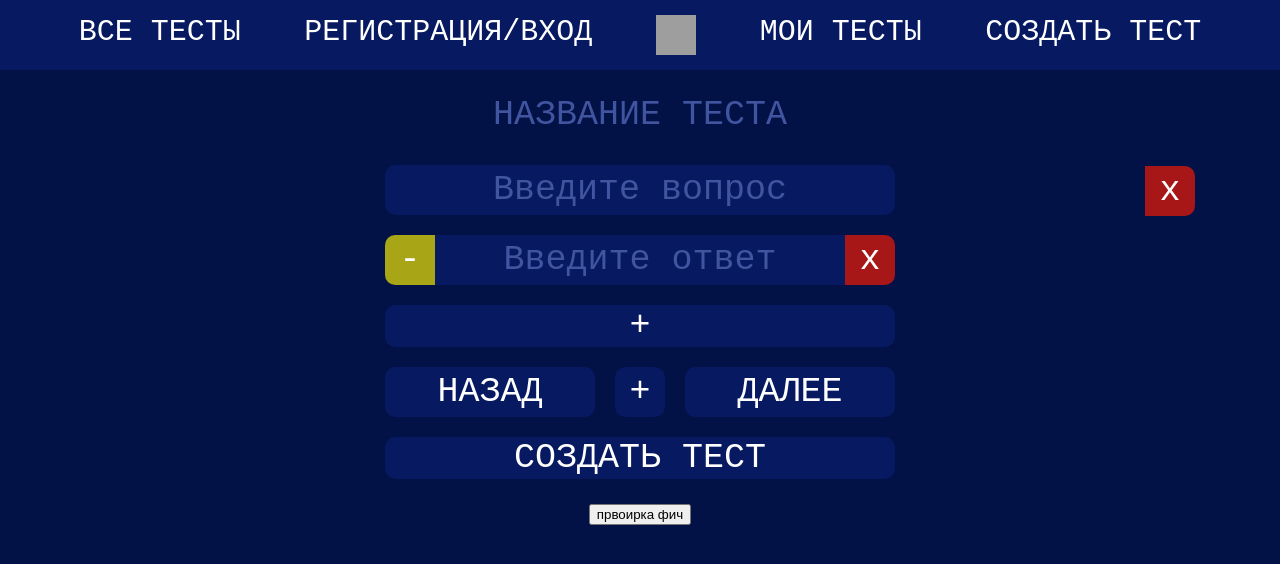
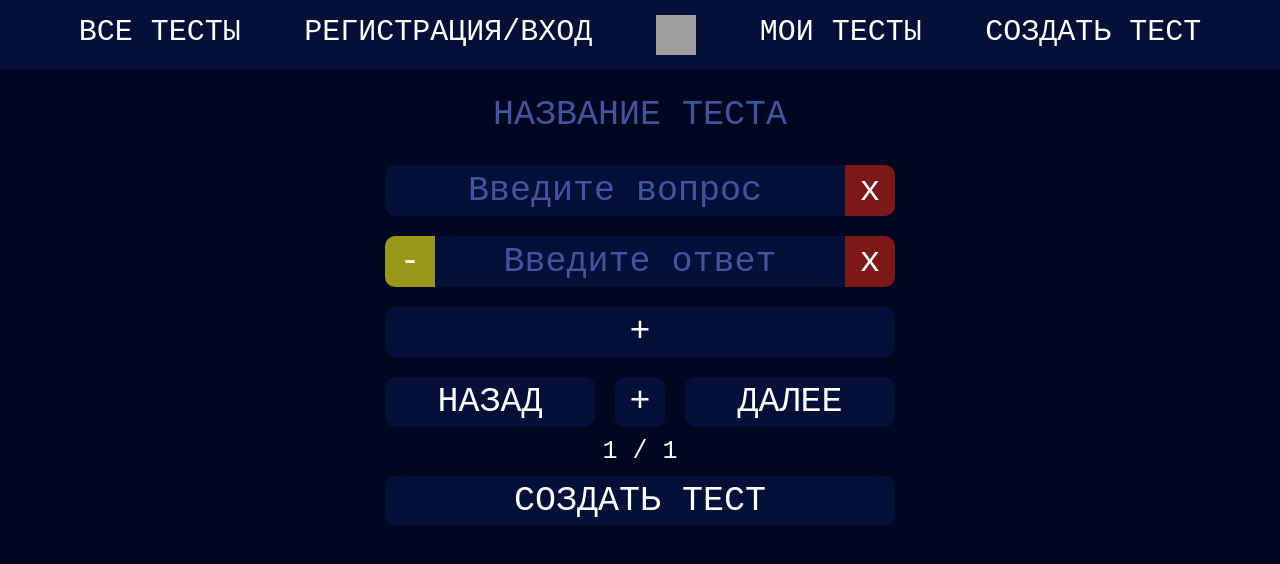
Before and after one commit to LordCookis/Tester, a Next.js app: page /addTest in a window 1280 px wide. Shown: the top 564 px of the page. Built offline with nearby package versions, Linux system fonts and the light colour scheme; grey boxes are pictures that could not be loaded.

Commit message:
Add functions

```diff
--- a/src/pages/addTest.jsx
+++ b/src/pages/addTest.jsx
@@ -1,5 +1,6 @@
 import { useState } from "react"
 import { randomNumber } from "@/utils/randomNumber"
+import { set } from "mongoose"
 
 export default function addTest() {
   const [test, setTest] = useState({
@@ -14,77 +15,106 @@ export default function addTest() {
       }]
     }]
   })
-  const [numA, setNumA] = useState(0)
+  const [numQ, setNumQ] = useState(0)
+  const [error, setError] = useState("")
 
   const newAnswer = () => {
     setTest({
       ...test,
-      questions: [{
-        ...test.questions[numA],
-        answers: test.questions[numA].answers.concat({
-          id: randomNumber(1000,9999),
-          textA: "",
-          state: false
-        })
-      }]
+      questions:
+        test.questions.map((question, index) => index === numQ ?
+        {
+          ...question,
+          answers: [
+            ...question.answers,
+            {
+              id: randomNumber(1000, 9999),
+              textA: "",
+              state: false
+            }
+          ]
+        } : question)
     })
+    setError("Ошибка: это ROFLS")
   }
 
   const delAnswer = (id) => {
     setTest({
       ...test,
-      questions: [{
-        ...test.questions[numA],
-        answers: test.questions[numA].answers.filter((answer) => answer.id !== id)
-      }]
+      questions:
+        test.questions.map((question, index) => index === numQ ?
+        {
+          ...question,
+          answers: test.questions[numQ].answers.filter((answer) => answer.id !== id)
+        } : question)
     })
   }
 
   const checkAnswer = (id) => {
     setTest({
       ...test,
-      questions: [{
-        ...test.questions[numA],
-        answers: test.questions[numA].answers.map((answer) => answer.id === id && !answer.state ? {...answer, state: true} : {...answer, state: false})
-      }]
+      questions:
+        test.questions.map((question, index) => index === numQ ?
+        {
+          ...question,
+          answers: test.questions[numQ].answers.map((answer) => answer.id === id ? { ...answer, state: !answer.state } : answer)
+        } : question)
     })
   }
 
   const newQuestion = async() => {
+    setTest({
+      ...test,
+      questions: [
+        ...test.questions,
+        {
+          id: randomNumber(1000, 9999),
+          textQ: "",
+          answers: [{
+              id: randomNumber(1000, 9999),
+              textA: "",
+              state: false
+          }]
+        }
+      ]
+    })
+  }
 
+  const delQuestion = () => {
+    if (test.questions.length != 1) {
+      setTest({
+        ...test,
+        questions: test.questions.filter((question) => question.id !== test.questions[numQ].id)
+      })
+      numQ != 0 ? setNumQ(numQ - 1) : setNumQ(0)
+    } else {setError("Ошибка: нужен минимум один вопрос")}
   }
 
   const backQ = () => {
-    numA ? setNumA(numA - 1) : setNumA(Object.keys(test).length - 1)
+    numQ ? setNumQ(numQ - 1) : setNumQ(test.questions.length - 1)
   }
 
   const nextQ = () => {
-    setNumA(numA + 1)
+    test.questions.length != numQ + 1 ? setNumQ(numQ + 1) : setNumQ(0)
   }
-
-
 
   const addTest = async() => {
 
-  }
-
-  const testF = () => {
-    console.log(test)
   }
 
   return(
     <div className="addDivPage">
       <input className="inputName" placeholder="НАЗВАНИЕ ТЕСТА" onChange={(e)=>setTest({...test, name: e.target.value})}/>
       <div className="addTestDiv">
-        <input className="input" placeholder="Введите вопрос" onChange={(e)=>setTest({...test.questions[numQ], textQ: e.textQ.value})}/>
-        <button className="delQuestion">x</button>
-        {test.questions[numA].answers.map((answer) => (
+        <div className="questionDiv">
+          <input className="inputQuestion" placeholder="Введите вопрос" onChange={(e)=>setTest({...test, questions: [{...test.questions[numQ], textQ: e.target.value}]})}/>
+          <button className="delQuestion" onClick={delQuestion}>x</button>
+        </div>
+        {test.questions[numQ].answers.map((answer) => (
         <div className="answerDiv">
           {!answer.state ?
-          <button className="falseAnswer" onClick={()=>checkAnswer(answer.id)}>-</button>
-          :
-          <button className="trueAnswer" onClick={()=>checkAnswer(answer.id)}>ъ</button>
-          }
+          <button className="falseAnswer" onClick={()=>checkAnswer(answer.id)}>-</button> :
+          <button className="trueAnswer" onClick={()=>checkAnswer(answer.id)}>ъ</button>}
         <input className="inputAnswer" placeholder="Введите ответ"/>
         <button className="delAnswer" onClick={()=>delAnswer(answer.id)}>x</button>
         </div>))}
@@ -94,9 +124,10 @@ export default function addTest() {
           <button className="addQuestion" onClick={newQuestion}>+</button>
           <button className="buttonPage" onClick={nextQ}>ДАЛЕЕ</button>
         </div>
+        <span>{numQ + 1} / {test.questions.length}</span>
         <button className="button" onClick={addTest}>СОЗДАТЬ ТЕСТ</button>
       </div>
-      <button onClick={testF}>првоирка фич</button>
+      <span className="errorSpan">{error}</span>
     </div>
   )
 }
--- a/src/styles/globals.sass
+++ b/src/styles/globals.sass
@@ -1,5 +1,5 @@
 body
-  background-color:  #021146
+  background-color:  #000720
   font-family: monospace
   margin: 0px
   padding: 0px
@@ -10,7 +10,7 @@ body
   padding: 15px
   display: flex
   justify-content: space-evenly
-  background-color: #061961
+  background-color: #051039
   user-select: none
   .link
     color: #ffffff
@@ -28,13 +28,14 @@ body
     padding: 5px
     margin-top: 20px
     width: 400px
-    background-color: #021146
+    background-color: #000720
     color: #ffffff
     border: none
     border-radius: 10px
     font-family: monospace
     font-size: 35px
     text-align: center
+    outline: none
     &::placeholder
       color: #4054A0
   .addTestDiv
@@ -45,55 +46,27 @@ body
     align-items: center
     flex-direction: column
     border-radius: 10px
-    .input
-      padding: 5px
-      margin: 10px
-      width: 500px
-      background-color: #061961
-      color: #ffffff
-      border: none
-      border-radius: 10px
-      font-family: monospace
-      font-size: 35px
-      text-align: center
-      &::placeholder
-        color: #4054A0
-    .delQuestion
-      margin: 10px
-      height: 50px
-      width: 50px
-      background-color: #a81717
-      color: #ffffff
-      border: none
-      border-radius: 0px 10px 10px 0px
-      font-family: monospace
-      font-size: 35px
-      transition: 200ms
-      position: absolute
-      z-index: 1
-      top: 156px
-      left: 1135px
-      &:hover
-        background-color: #e41212
-    .answerDiv
+    .questionDiv
       display: flex
-      .inputAnswer
+      .inputQuestion
         padding: 5px
-        margin: 10px 0px 10px 0px
-        width: 400px
-        background-color: #061961
+        margin: 10px 0px 10px 10px
+        width: 450px
+        background-color: #051039
         color: #ffffff
         border: none
+        border-radius: 10px 0px 0px 10px
         font-family: monospace
         font-size: 35px
         text-align: center
+        outline: none
         &::placeholder
           color: #4054A0
-      .delAnswer
+      .delQuestion
         margin: 10px 10px 10px 0px
-        height: 50px
+        height: 51px
         width: 50px
-        background-color: #a81717
+        background-color: #7c1818
         color: #ffffff
         border: none
         border-radius: 0px 10px 10px 0px
@@ -101,12 +74,40 @@ body
         font-size: 35px
         transition: 200ms
         &:hover
-          background-color: #e41212
+          background-color: #c41818
+    .answerDiv
+      display: flex
+      .inputAnswer
+        padding: 5px
+        margin: 10px 0px 10px 0px
+        width: 400px
+        background-color: #051039
+        color: #ffffff
+        border: none
+        font-family: monospace
+        font-size: 35px
+        text-align: center
+        outline: none
+        &::placeholder
+          color: #4054A0
+      .delAnswer
+        margin: 10px 10px 10px 0px
+        height: 51px
+        width: 50px
+        background-color: #7c1818
+        color: #ffffff
+        border: none
+        border-radius: 0px 10px 10px 0px
+        font-family: monospace
+        font-size: 35px
+        transition: 200ms
+        &:hover
+          background-color: #c41818
       .trueAnswer
         margin: 10px 0px 10px 10px
-        height: 50px
+        height: 51px
         width: 50px
-        background-color: #1ca817
+        background-color: #188f14
         color: #ffffff
         border: none
         border-radius: 10px 0px 0px 10px
@@ -114,12 +115,12 @@ body
         font-size: 35px
         transition: 200ms
         &:hover
-          background-color: #19e012
+          background-color: #1bbe15
       .falseAnswer
         margin: 10px 0px 10px 10px
-        height: 50px
+        height: 51px
         width: 50px
-        background-color: #a8a617
+        background-color: #99971a
         color: #ffffff
         border: none
         border-radius: 10px 0px 0px 10px
@@ -127,13 +128,14 @@ body
         font-size: 35px
         transition: 200ms
         &:hover
-          background-color: #e0dd13
+          background-color: #dbd813
     .divPage
       display: flex
       .buttonPage
+        padding: 5px
         margin: 10px
         width: 210px
-        background-color: #061961
+        background-color: #051039
         color: #ffffff
         border: none
         border-radius: 10px
@@ -143,10 +145,11 @@ body
         &:hover
           color: #4054A0
       .addQuestion
+        padding: 5px
         margin: 10px
         height: 50px
         width: 50px
-        background-color: #061961
+        background-color: #051039
         color: #ffffff
         border: none
         border-radius: 10px
@@ -156,9 +159,10 @@ body
         &:hover
           color: #4054A0
     .button
+      padding: 5px
       margin: 10px
       width: 510px
-      background-color: #061961
+      background-color: #051039
       color: #ffffff
       border: none
       border-radius: 10px
@@ -167,3 +171,5 @@ body
       transition: 200ms
       &:hover
         color: #4054A0
+  .errorSpan
+    color: #c41818
```
